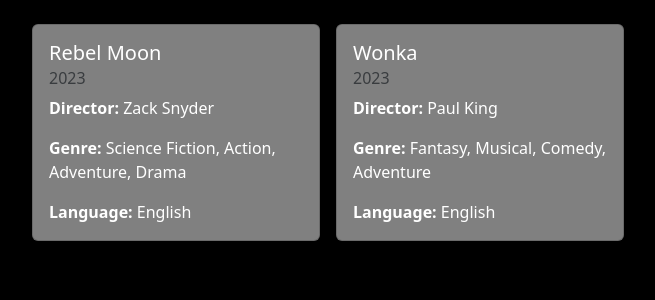
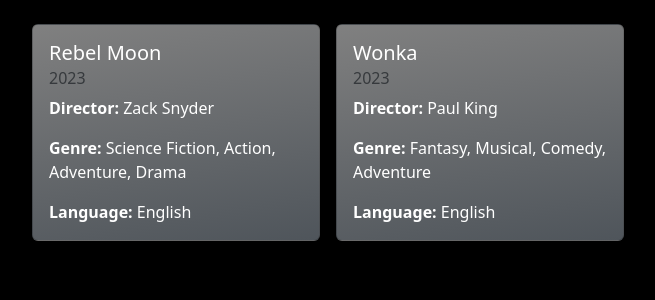
Before and after one commit to OgataiKhan/php-oop-1, a PHP site: page / in a window 1280 px wide. Shown: the part 88-388 px from the top of the page, without its empty margins (328-983 px from the left). Run offline with PHP 8.4, Linux system fonts and the light colour scheme.

Commit message:
fix: better cards

```diff
--- a/src/css/style.css
+++ b/src/css/style.css
@@ -20,6 +20,6 @@ body {
 }
 
 .card {
-  background-color: #808080;
+  background: linear-gradient(170deg, rgba(128,128,128,1) 0%, rgba(79,85,91,1) 100%);
   color: white;
 }
```
